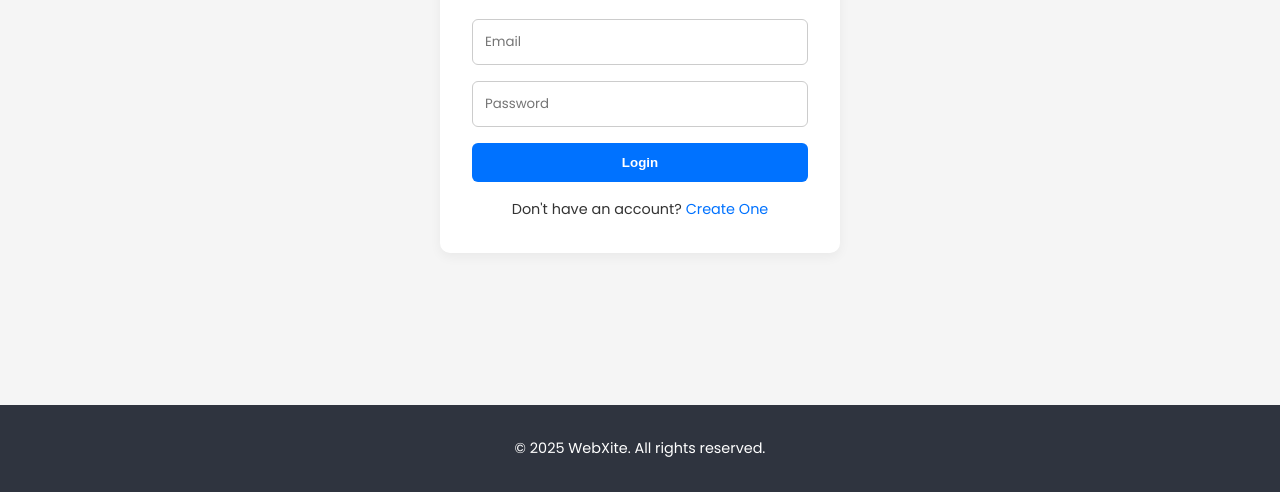
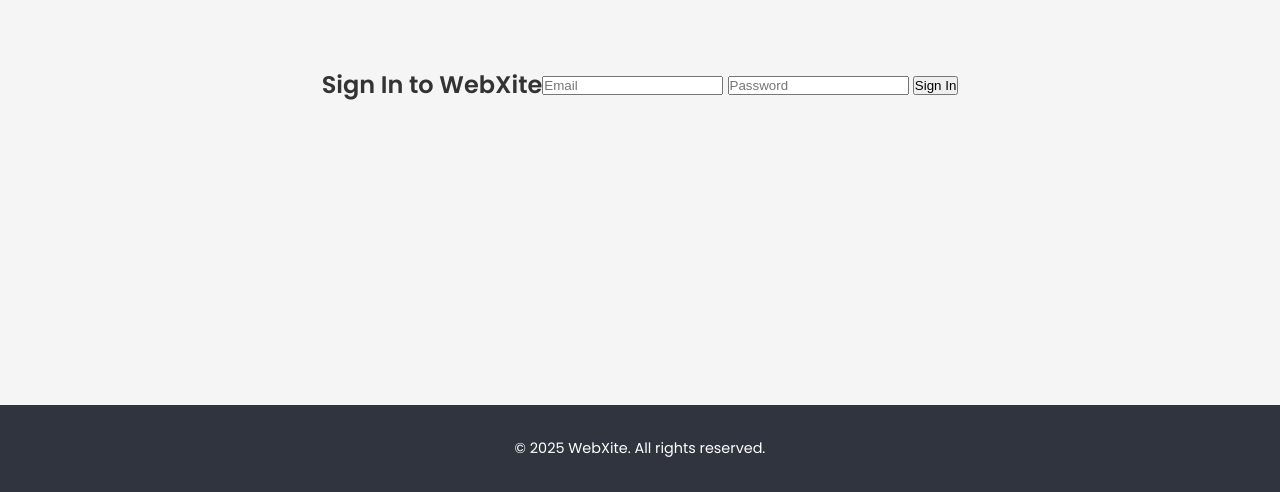
Before and after one commit to promiseok673/webxite, a plain HTML site: page login.html in a window 1280 px wide. Shown: the part 308-800 px from the top of the page. Drawn offline with nearby package versions, Linux system fonts and the light colour scheme.

Commit message:
Update login.html

```diff
--- a/login.html
+++ b/login.html
@@ -22,13 +22,13 @@
   </ul>
 </nav>
   <section class="auth-section">
-    <form class="auth-form" data-aos="fade-up">
-      <h2>Sign In</h2>
-      <input type="email" name="email" placeholder="Email" required>
-      <input type="password" name="password" placeholder="Password" required>
-      <button type="submit" class="btn">Login</button>
-      <p class="auth-note">Don't have an account? <a href="register.html">Create One</a></p>
-    </form>
+<h2>Sign In to WebXite</h2>
+<form id="loginForm" data-aos="fade-up">
+  <input type="email" id="email" placeholder="Email" required />
+  <input type="password" id="password" placeholder="Password" required />
+  <button type="submit">Sign In</button>
+</form>
+
   </section>
 <footer>
   <p>&copy; 2025 WebXite. All rights reserved.</p>
```
